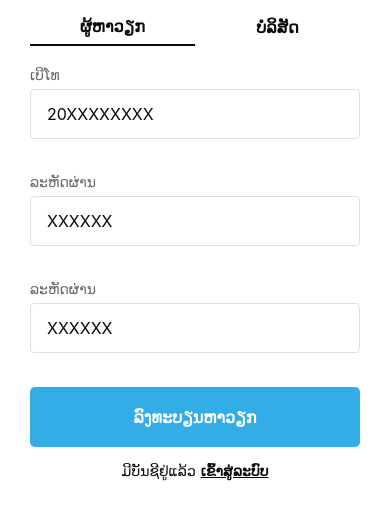
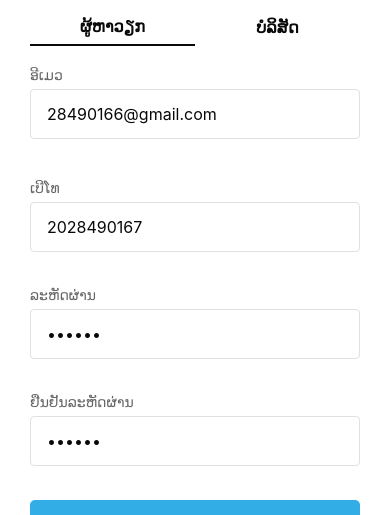
Before and after one commit to Lexpalinya/SkillsMatchApps, a React Native app: screen /RegistorPage in a window 390 px wide. Shown: the part 279-794 px from the top of the page. Built offline with nearby package versions, Linux system fonts and the light colour scheme.

Commit message:
feact(register): connect api register

```diff
--- a/src/Screens/Auth/Registor/components/RegistorForm.tsx
+++ b/src/Screens/Auth/Registor/components/RegistorForm.tsx
@@ -1,35 +1,79 @@
-import {StyleSheet, Text, View} from 'react-native';
+import {StyleSheet, View} from 'react-native';
 import React, {useState} from 'react';
-import {NavigationProp, useNavigation} from '@react-navigation/native';
-
 import {Formik} from 'formik';
-import {RootStackParamList} from '../../../../router/RootNavigation';
+import * as Yup from 'yup';
 import CustomButton from '../../../../Utils/components/CustomButton';
 import CustomInputAuth from '../../../../Utils/components/CustomInput';
 import color from '../../../../Constants/color';
+import {userService} from '../../../../Service/user.service';
+import CustomAlert from '../../../../Utils/components/CustomAlert';
 const theme = 'light';
 const RegistorForm = () => {
-  const navigation = useNavigation<NavigationProp<RootStackParamList>>();
   const [role, setRole] = useState('jobber');
   const isSelect = role == 'jobber';
+  const {handleRegisterSubmit, errorText, isLoading, setShowAlert, showAlert} =
+    userService().userRegister();
+  const validationSchemaRegister = Yup.object().shape({
+    phoneNumber: Yup.string()
+      .matches(/^20\d{8}$/, 'ເບີໂທຕ້ອງຂື້ນຕົ້ນດ້ວຍ 20 ແລະມີ 8 ຕົວເລກ')
+      .required('ກະລຸນາໃສ່ເບີໂທ'),
+    email: Yup.string()
+      .matches(
+        /^[a-zA-Z0-9._%+-]+@[a-zA-Z0-9.-]+\.[a-zA-Z]{2,}$/,
+        'ອີເມວບໍ່ຖືກຕ້ອງ emilname@gmail.com',
+      )
+      .required('ກະລຸນາໃສ່ອີເມວ'),
+    password: Yup.string()
+      .min(6, 'ລະຫັດຕ້ອງມີຢ່າງໜ້ອຍ 6 ຕົວ')
+      .required('ກະລຸນາໃສ່ລະຫັດ'),
+    confrimPassword: Yup.string()
+      .oneOf([Yup.ref('password'), ''], 'ລະຫັດຍືນຢັນບໍ່ກົງກັບລະຫັດທີ່ໃສ່')
+      .required('ກະລຸນາໃສ່ລະຫັດຍືນຢັນ'),
+    role: Yup.string().required('ກະລຸນາເລືອກລະດັບບັນຊີ'),
+    username: Yup.string().when('role', {
+      is: 'company',
+      then: schema => schema.required('ກະລຸນາໃສ່ຊື່ບໍລິສັດ'),
+      otherwise: schema => schema.notRequired(),
+    }),
+  });
   return (
     <Formik
-      initialValues={{phoneNumber: '', password: ''}}
-      onSubmit={value => console.log('value', value)}>
-      {({}) => (
+      validationSchema={validationSchemaRegister}
+      initialValues={{
+        phoneNumber: '2028490167',
+        password: '123456',
+        confrimPassword: '123456',
+        role: 'jobber',
+        username: 'test',
+        email: '28490166@gmail.com',
+      }}
+      onSubmit={values => handleRegisterSubmit(values)}>
+      {({handleBlur, handleChange, handleSubmit, values, errors, touched}) => (
         <View style={styles.container}>
           <View style={styles.containerTop}>
             <CustomButton
-              style={[styles.buttomTop, isSelect && styles.buttomTopSelect]}
+              style={[
+                styles.buttomTop,
+                role == 'jobber' && styles.buttomTopSelect,
+              ]}
               textStyle={styles.buttomTextTop}
               title="ຜູ້ຫາວຽກ"
-              onPress={() => setRole('jobber')}
+              onPress={() => {
+                handleChange('role')('jobber');
+                setRole('jobber');
+              }}
             />
             <CustomButton
-              style={[styles.buttomTop, !isSelect && styles.buttomTopSelect]}
+              style={[
+                styles.buttomTop,
+                role !== 'jobber' && styles.buttomTopSelect,
+              ]}
               textStyle={styles.buttomTextTop}
               title="ບໍລິສັດ"
-              onPress={() => setRole('company')}
+              onPress={() => {
+                handleChange('role')('company');
+                setRole('company');
+              }}
             />
           </View>
           {!isSelect && (
@@ -37,31 +81,87 @@ const RegistorForm = () => {
               containerStyle={styles.input}
               label="ຊື່ບໍລິສັດ"
               placeholder="ບໍລິສັດ XXXX"
+              onChangeText={handleChange('username')}
+              onBlur={handleBlur('username')}
+              value={values.username}
+              error={errorText.username}
+              helperText={errors.username}
+              touched={Boolean(touched.username)}
             />
           )}
+          <CustomInputAuth
+            label="ອີເມວ"
+            placeholder="emailname@gmail.com"
+            onChangeText={handleChange('email')}
+            onBlur={handleBlur('email')}
+            value={values.email}
+            error={errorText.email}
+            helperText={errors.email}
+            touched={Boolean(touched.email)}
+          />
           <CustomInputAuth
             containerStyle={styles.input}
             label="ເບີໂທ"
             placeholder="20XXXXXXXX"
+            onChangeText={handleChange('phoneNumber')}
+            onBlur={handleBlur('phoneNumber')}
+            value={values.phoneNumber}
+            error={errorText.phoneNumber}
+            helperText={errors.phoneNumber}
+            touched={Boolean(touched.phoneNumber)}
           />
           <CustomInputAuth
             containerStyle={styles.input}
             label="ລະຫັດຜ່ານ"
             placeholder="XXXXXX"
+            onChangeText={handleChange('password')}
+            onBlur={handleBlur('password')}
+            value={values.password}
+            error={errorText.password}
+            helperText={errors.password}
+            touched={Boolean(touched.password)}
+            secureTextEntry={true}
           />
           <CustomInputAuth
             containerStyle={styles.input}
-            label="ລະຫັດຜ່ານ"
+            label="ຢືນຢັນລະຫັດຜ່ານ"
             placeholder="XXXXXX"
+            onChangeText={handleChange('confrimPassword')}
+            onBlur={handleBlur('confrimPassword')}
+            value={values.confrimPassword}
+            // error={errors.confrimPassword}
+            helperText={errors.confrimPassword}
+            touched={Boolean(touched.confrimPassword)}
+            secureTextEntry={true}
           />
           <CustomButton
             onPress={() => {
-              navigation.reset({
-                index: 0,
-                routes: [{name: 'MainApp'}],
-              });
+              setShowAlert(true);
             }}
-            title={isSelect ? 'ລົງທະບຽນຫາວຽກ' : 'ລົງທະບຽນບໍລິສັດ'}
+            title={
+              isLoading
+                ? 'ກຳລັງລົງທະບຽນ...'
+                : isSelect
+                ? 'ລົງທະບຽນຫາວຽກ'
+                : 'ລົງທະບຽນບໍລິສັດ'
+            }
+            disabled={isLoading}
+          />
+          <CustomAlert
+            title="ຢືນຢັນການລົງທະບຽນ"
+            message={
+              'ທ່ານຕ້ອງການຈະສະໝັກບັນຊີ' +
+              (role === 'company' ? 'ບໍລິສັດ' : 'ຜູ້ຫາວຽກ') +
+              ' ແມ່ນບໍ?'
+            }
+            onCancel={() => {
+              setShowAlert(false);
+            }}
+            onConfirm={() => {
+              handleSubmit();
+              setShowAlert(false);
+            }}
+            visible={showAlert}
           />
         </View>
       )}
--- a/src/Screens/Home/HomePage.tsx
+++ b/src/Screens/Home/HomePage.tsx
@@ -1,10 +1,11 @@
 import {StyleSheet, Text, View} from 'react-native';
-import React from 'react';
+import React, {useEffect} from 'react';
 import color from '../../Constants/color';
 import HomeAppBar from './components/HomeAppBar';
 import {ScrollView} from 'react-native-gesture-handler';
 import HomeImageSlider from './components/HomeImageSlider';
 import HomeBody from './components/HomeBody';
+import {useRefreshTokenMutation} from '../../Store/auth';
 
 const theme = 'light';
 const images = [
@@ -14,6 +15,21 @@ const images = [
   'https://gratisography.com/wp-content/uploads/2024/10/gratisography-halloween-cat-800x525.jpg',
 ];
 const HomePage = () => {
+  const [refreshToken, {data, error, isLoading}] = useRefreshTokenMutation();
+
+  const handleRefresh = async () => {
+    try {
+      const response = await refreshToken({}).unwrap();
+      console.log('New Token:', response);
+    } catch (err) {
+      console.error('Refresh Failed:', err);
+    }
+  };
+
+  // เรียกใช้เมื่อ Component โหลด
+  useEffect(() => {
+    handleRefresh();
+  }, []);
   return (
     <View style={styles.stlyesView}>
       <HomeAppBar />
--- a/src/Service/user.service.ts
+++ b/src/Service/user.service.ts
@@ -1,12 +1,9 @@
 import {useEffect, useState} from 'react';
-import {useLoginMutation} from '../Store/auth';
+import {useLoginMutation, useRegisterMutation} from '../Store/auth';
 import {NavigationProp, useNavigation} from '@react-navigation/native';
 import {RootStackParamList} from '../Router/RootNavigation';
 import Toast from 'react-native-toast-message';
-import {
-  getUserDataFromLocalStorage,
-  saveUserDataToLocalStorage,
-} from '../helpers';
+import {saveUserDataToLocalStorage} from '../helpers';
 
 export const userService = () => {
   const navigation = useNavigation<NavigationProp<RootStackParamList>>();
@@ -58,7 +55,81 @@ export const userService = () => {
       errorText,
     };
   };
-  const userRegister = () => {};
+  const userRegister = () => {
+    const [register, {isLoading, error}] = useRegisterMutation();
+    const [showAlert, setShowAlert] = useState(false);
+    const [errorText, setErrorText] = useState({
+      username: '',
+      email: '',
+      phoneNumber: '',
+      password: '',
+      role: '',
+    });
+    useEffect(() => {
+      if (error) {
+        handleError(error);
+      }
+    }, [error]);
+    const handleError = (error: any) => {
+      setErrorText({
+        username: '',
+        phoneNumber: '',
+        password: '',
+        role: '',
+        email: '',
+      });
+      if (error.data.message === 'User already exists with phoneNumber') {
+        setErrorText(prev => ({
+          ...prev,
+          phoneNumber: 'ເບີນີ້ໄດ້ຖືກນຳໃຊ້ໄປແລ້ວ',
+        }));
+      }
+      if (error.data.message === 'User already exists with email') {
+        setErrorText(prev => ({
+          ...prev,
+          email: 'ອີເມວໄດ້ຖືກນຳໃຊ້ໄປແລ້ວ',
+        }));
+      }
+      if (error.data.message === 'User already exists with username') {
+        setErrorText(prev => ({
+          ...prev,
+          username: 'ຊື່ຜູ້ໃຊ້ໄດ້ຖືກນຳໃຊ້ໄປແລ້ວ',
+        }));
+      }
+      Toast.show({
+        type: 'error',
+        text1: 'ເຂົ້າສູ່ລະບົບຜິດພາດ',
+        text2: 'ກະລຸນາກວດສອບຄືນ',
+      });
+    };
+    const handleRegisterSubmit = async (values: {
+      username?: string;
+      phoneNumber: string;
+      password: string;
+      role: string;
+      email: string;
+    }) => {
+      console.log('values.role', values.role);
+      if (values.role !== 'company') {
+        delete values.username;
+      }
+      console.log('values', values);
+      const res: any = await register(values);
+      console.log(res);
+      if (res.data?.status === true) {
+        await saveUserDataToLocalStorage(res.data.data);
+        navigation.reset({index: 0, routes: [{name: 'MainApp'}]});
+      }
+    };
+
+    return {
+      handleRegisterSubmit,
+      isLoading,
+      errorText,
+      showAlert,
+      setShowAlert,
+    };
+  };
   return {
     userLogin,
     userRegister,
--- a/src/Store/auth.ts
+++ b/src/Store/auth.ts
@@ -15,13 +15,25 @@ const userSlice = createApi({
     }),
     register: builder.mutation<
       unknown,
-      {email: string; phoneNumber: string; role: string; password: string}
+      {
+        email: string;
+        phoneNumber: string;
+        role: string;
+        password: string;
+        username?: string;
+      }
     >({
-      query: data => ({url: '/user/register', method: 'POST', data}),
+      query: data => ({url: '/users/register', method: 'POST', data}),
+    }),
+    refreshToken: builder.mutation({
+      query: () => ({
+        url: '/users/refreshToken',
+        method: 'POST',
+      }),
     }),
   }),
 });
 
-export const {useLoginMutation, useRegisterMutation} = userSlice;
-
+export const {useLoginMutation, useRegisterMutation, useRefreshTokenMutation} =
+  userSlice;
 export default userSlice;
```
